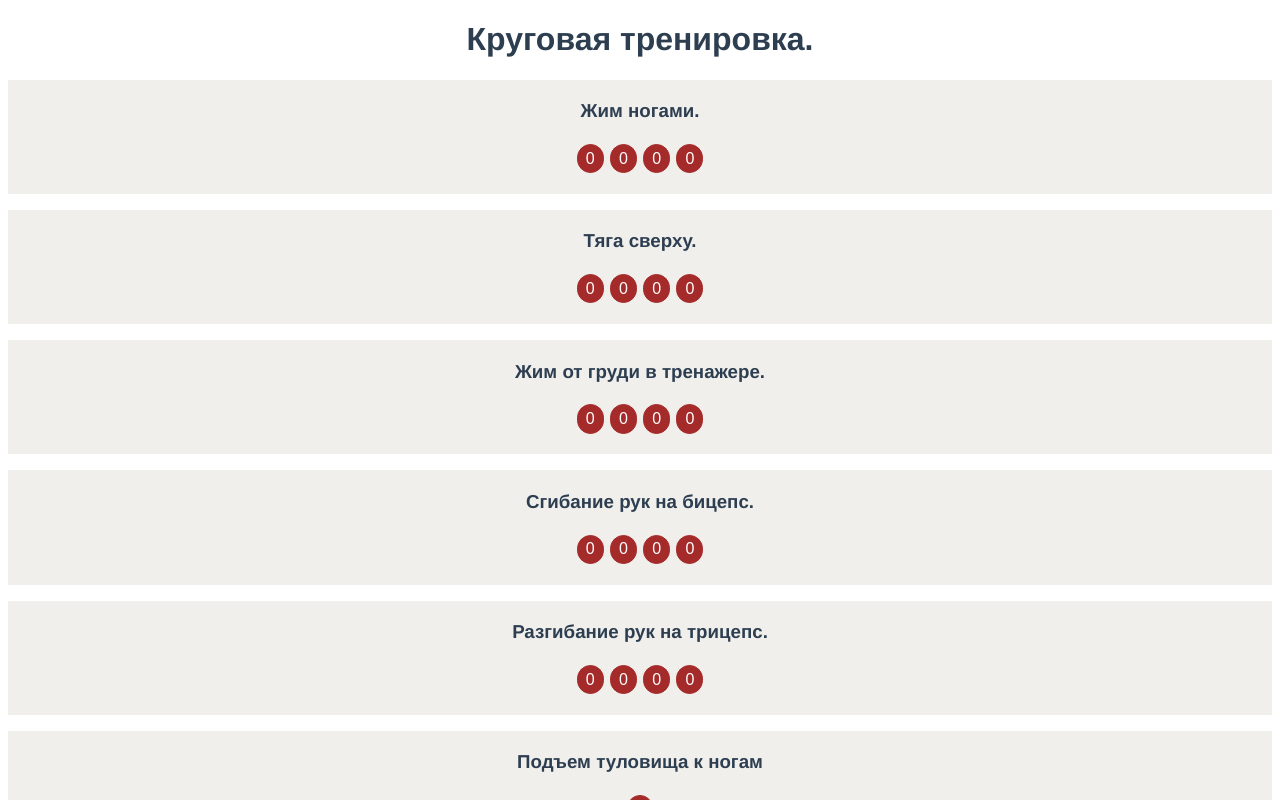
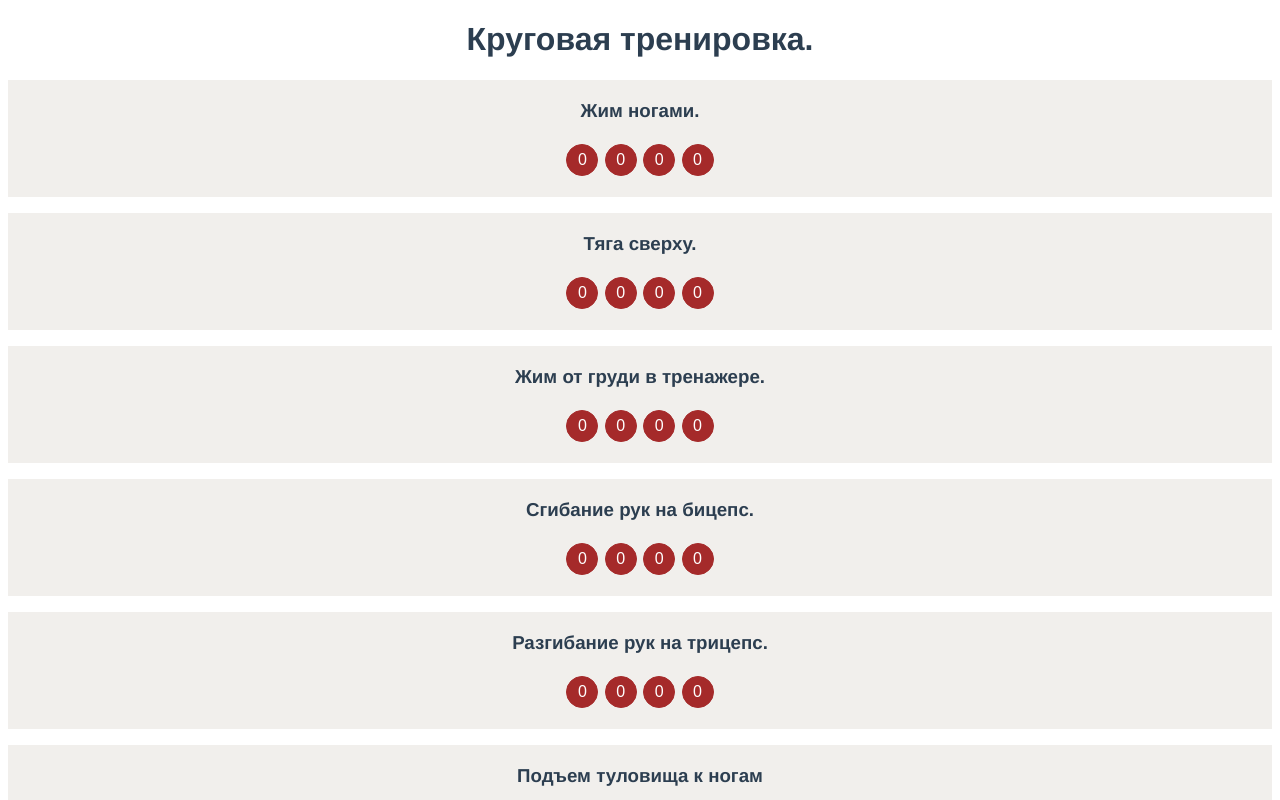
Before and after one commit to ultrakiwi99/fitplan, a Vue app: page / in a window 1280 px wide. Both pictures are taken after a click on the button "Начать". Shown: the top 800 px of the page. Built offline with nearby package versions, Linux system fonts and the light colour scheme.

Commit message:
css tweaks

```diff
--- a/src/views/SetView.vue
+++ b/src/views/SetView.vue
@@ -30,7 +30,8 @@ export default {
     border: 1px solid brown;
     font-size: 1rem;
     line-height: 1.1rem;
-    padding: 0.3rem 0.5rem;
+    width: 2rem;
+    height: 2rem;
     border-radius: 1rem;
     margin: 0.2rem;
 }
```
